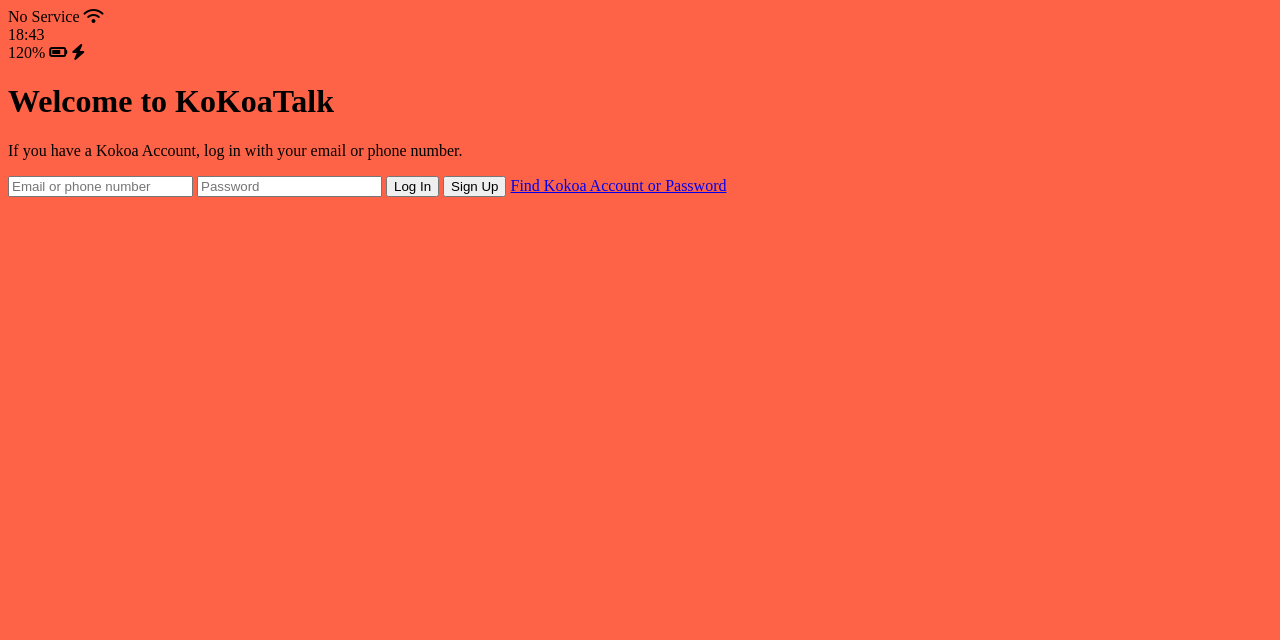
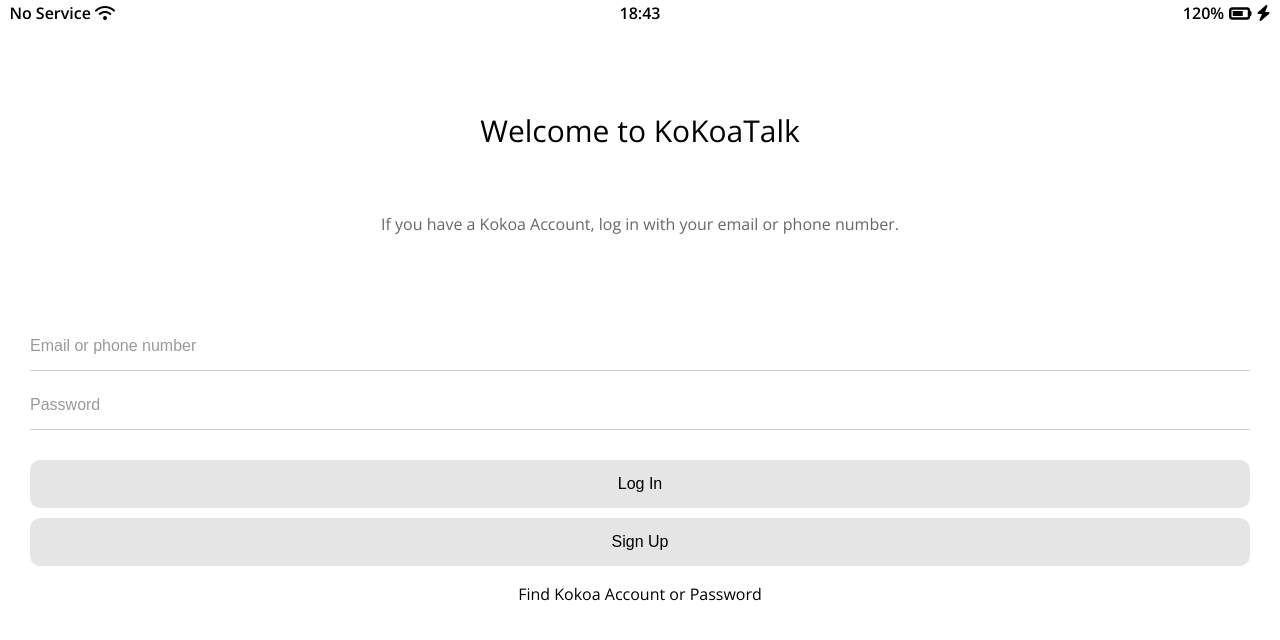
Before and after one commit to ng-lee/kokoa-clone-2020, a plain HTML site: page index.html in a window 1280 px wide. Drawn offline with nearby package versions, Linux system fonts and the light colour scheme.

Commit message:
Done with Status-bar and Login page

```diff
--- /dev/null
+++ b/css/reset.css
@@ -0,0 +1,138 @@
+/* http://meyerweb.com/eric/tools/css/reset/
+   v2.0 | 20110126
+   License: none (public domain)
+*/
+
+html,
+body,
+div,
+span,
+applet,
+object,
+iframe,
+h1,
+h2,
+h3,
+h4,
+h5,
+h6,
+p,
+blockquote,
+pre,
+a,
+abbr,
+acronym,
+address,
+big,
+cite,
+code,
+del,
+dfn,
+em,
+img,
+ins,
+kbd,
+q,
+s,
+samp,
+small,
+strike,
+strong,
+sub,
+sup,
+tt,
+var,
+b,
+u,
+i,
+center,
+dl,
+dt,
+dd,
+ol,
+ul,
+li,
+fieldset,
+form,
+label,
+legend,
+table,
+caption,
+tbody,
+tfoot,
+thead,
+tr,
+th,
+td,
+article,
+aside,
+canvas,
+details,
+embed,
+figure,
+figcaption,
+footer,
+header,
+hgroup,
+menu,
+nav,
+output,
+ruby,
+section,
+summary,
+time,
+mark,
+audio,
+video {
+  margin: 0;
+  padding: 0;
+  border: 0;
+  font-size: 100%;
+  font: inherit;
+  vertical-align: baseline;
+}
+/* HTML5 display-role reset for older browsers */
+article,
+aside,
+details,
+figcaption,
+figure,
+footer,
+header,
+hgroup,
+menu,
+nav,
+section {
+  display: block;
+}
+body {
+  line-height: 1;
+}
+ol,
+ul {
+  list-style: none;
+}
+blockquote,
+q {
+  quotes: none;
+}
+blockquote:before,
+blockquote:after,
+q:before,
+q:after {
+  content: "";
+  content: none;
+}
+table {
+  border-collapse: collapse;
+  border-spacing: 0;
+}
+
+input:focus {
+  outline: none;
+}
+
+a {
+  text-decoration: none;
+  color: inherit;
+}
--- /dev/null
+++ b/css/status-bar.css
@@ -0,0 +1,23 @@
+.status-bar {
+  display: flex;
+  justify-content: center;
+  padding: 5px 3px;
+}
+.status-bar__column {
+  width: 33%;
+}
+.status-bar__column:nth-child(2) {
+  display: flex;
+  justify-content: center;
+}
+.status-bar__column:last-child {
+  display: flex;
+  justify-content: flex-end;
+  align-items: center;
+}
+.status-bar__column .fa-battery-three-quarters {
+  margin: 0px 5px;
+}
+.status-bar__column span {
+  font-weight: 600;
+}
--- a/css/styles.css
+++ b/css/styles.css
@@ -1,3 +1,61 @@
+@import url("https://fonts.googleapis.com/css2?family=Open+Sans:wght@400;600&display=swap");
+@import "reset.css";
+@import "variables.css";
+@import "status-bar.css";
+
 body {
-    background-color: tomato;
+  font-family: "Open Sans", sans-serif;
 }
+
+.welcome-header {
+  margin: 90px 0px;
+  text-align: center;
+  display: flex;
+  flex-direction: column;
+  align-items: center;
+}
+.welcome-header__title {
+  margin-bottom: 70px;
+  font-size: 30px;
+}
+.welcome-header__text {
+  width: 60%;
+  color: rgba(0, 0, 0, 0.6);
+}
+
+.login-form {
+  display: flex;
+  flex-direction: column;
+  margin: 0px 30px;
+}
+.login-form input {
+  padding: 15px 0px;
+  border: none;
+  font-size: 16px;
+  margin-bottom: 10px;
+}
+.login-form input:nth-child(2) {
+  margin-bottom: 30px;
+}
+.login-form input::placeholder {
+  color: rgba(0, 0, 0, 0.4);
+}
+.login-form input:not([type="submit"]) {
+  border-bottom: 1px solid rgba(0, 0, 0, 0.2);
+}
+.login-form input:focus {
+  border-color: var(--yellow);
+}
+.login-form input[type="submit"] {
+  background-color: rgba(0, 0, 0, 0.1);
+  border-radius: 10px;
+  cursor: pointer;
+}
+.login-form input[type="submit"]:active {
+  background-color: var(--yellow);
+}
+
+.login-form a {
+  margin-top: 10px;
+  text-align: center;
+}
--- /dev/null
+++ b/css/variables.css
@@ -0,0 +1,4 @@
+:root {
+    --yellow: #FAE100;
+    --font-color-grey: rgba(0, 0, 0, 0.4);
+}
--- a/index.html
+++ b/index.html
@@ -8,7 +8,7 @@
     <title>Welcome to KokoaTalk</title>
   </head>
   <body>
-    <div id="status-bar">
+    <div class="status-bar">
       <div class="status-bar__column">
         <span>No Service</span>
         <i class="fas fa-wifi"></i>
@@ -18,7 +18,7 @@
       </div>
       <div class="status-bar__column">
         <span>120%</span>
-        <i class="fas fa-battery-three-quarters"></i>
+        <i class="fas fa-battery-three-quarters fa-lg"></i>
         <i class="fas fa-bolt"></i>
       </div>
     </div>
```
